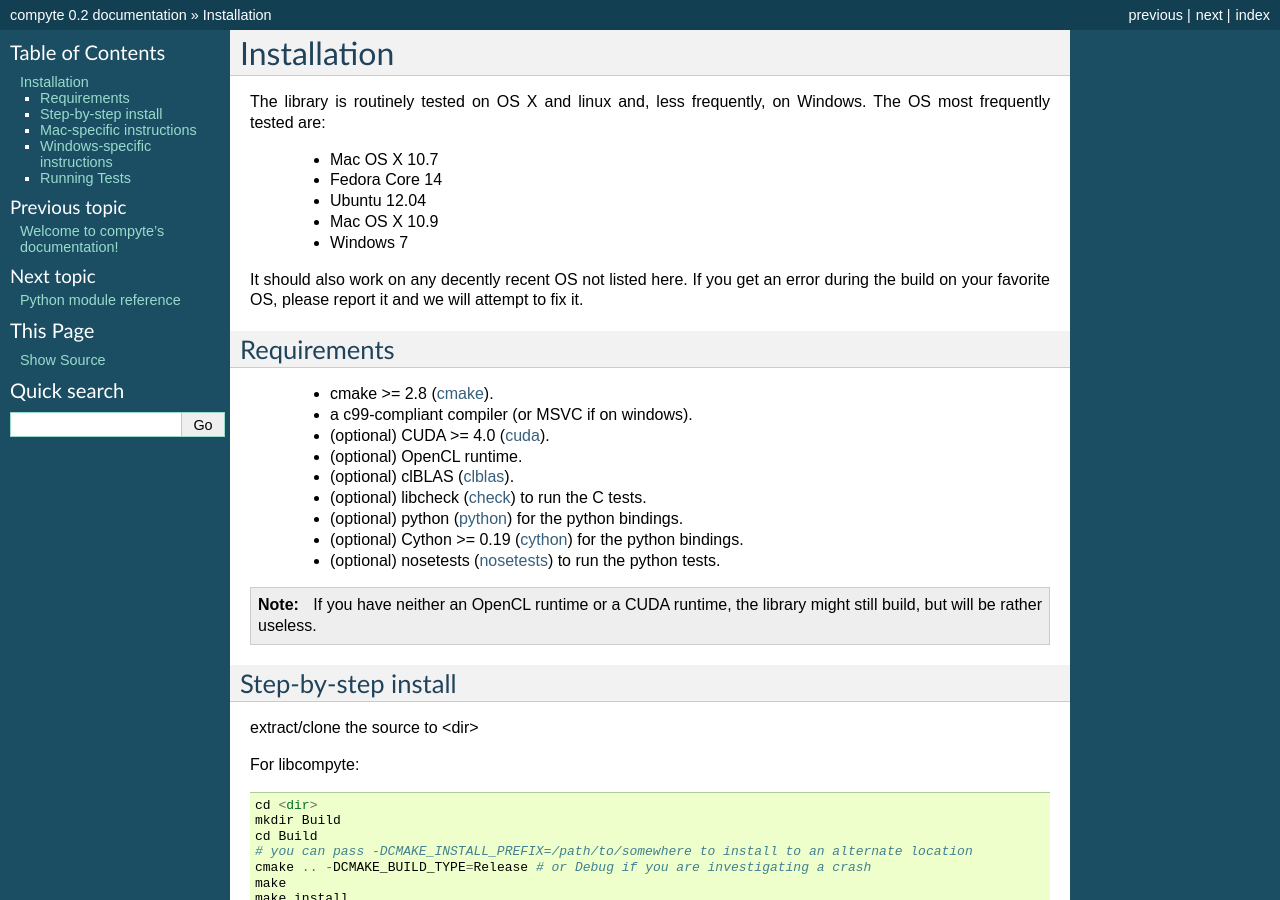
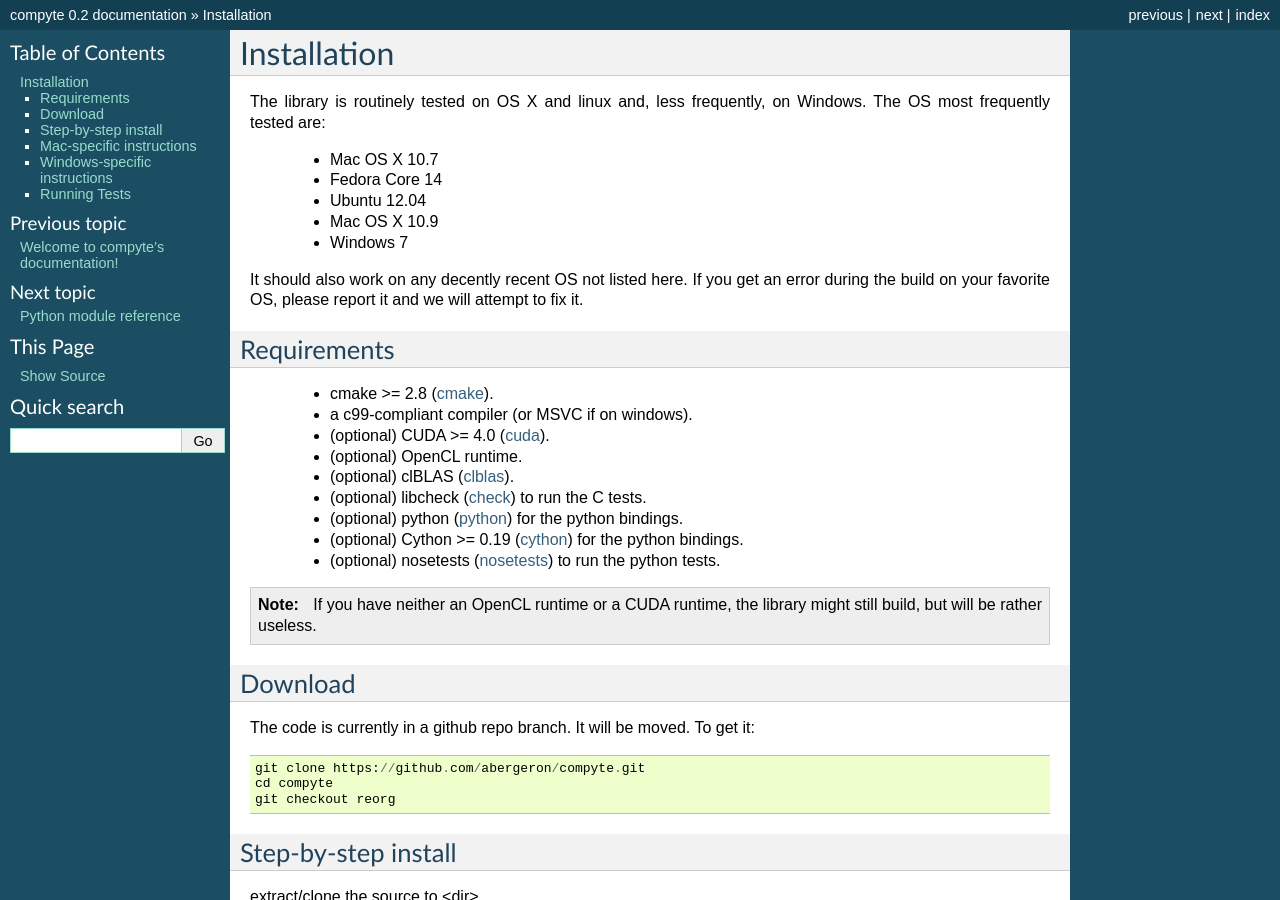
Before and after one commit to Theano/libgpuarray, a Sphinx documentation site: the page built from doc/installation.rst, in a window 1280 px wide and 900 px high. Built offline with Sphinx 7.4.7, drawn with Linux system fonts in a browser that asks for light colours.

Commit message:
Doc where to get the code.

```diff
--- a/doc/installation.rst
+++ b/doc/installation.rst
@@ -31,6 +31,17 @@
 .. note::
    If you have neither an OpenCL runtime or a CUDA runtime, the
    library might still build, but will be rather useless.
+
+Download
+--------
+
+The code is currently in a github repo branch. It will be moved. To
+get it:
+::
+
+  git clone https://github.com/abergeron/compyte.git
+  cd compyte
+  git checkout reorg
 
 Step-by-step install
 --------------------
```
